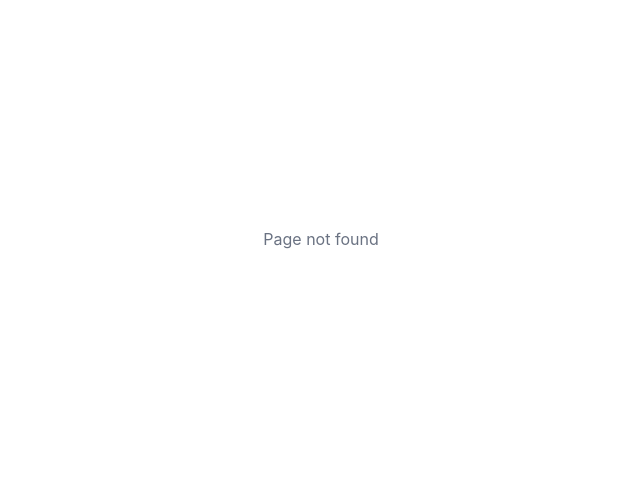
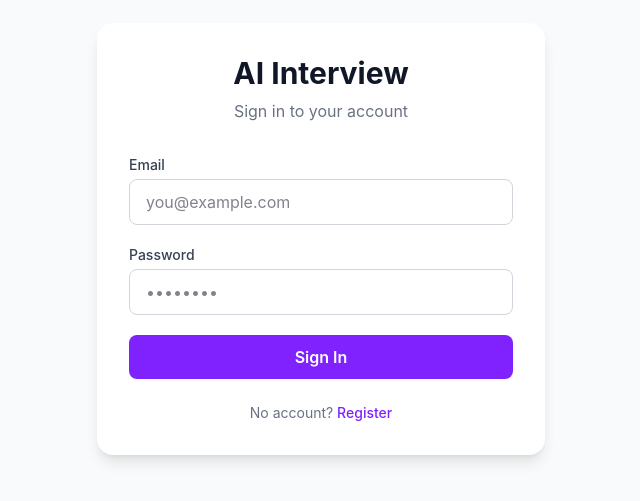
Before and after one commit to Trixxy98/AI-Interview-Simulator, a React (Vite) app in the folder client/: page /login in a window 1280 px wide. Before the commit this address had no page. Shown: the part 161-662 px from the top of the page, without its empty margins (319-959 px from the left). Built offline with nearby package versions, Linux system fonts and the light colour scheme; no server answers.

Commit message:
feat: add frontend auth flow with login, register, and protected routes

```diff
--- a/client/src/App.tsx
+++ b/client/src/App.tsx
@@ -1,18 +1,18 @@
 import { Routes, Route, Navigate } from 'react-router-dom'
+import ProtectedRoute from '@/components/layout/ProtectedRoute'
+import LoginPage from '@/pages/LoginPage'
+import RegisterPage from '@/pages/RegisterPage'
 
 function App() {
   return (
     <Routes>
+      <Route path="/login" element={<LoginPage />} />
+      <Route path="/register" element={<RegisterPage />} />
+      <Route element={<ProtectedRoute />}>
+        <Route path="/dashboard" element={<div className="p-8 text-2xl font-bold">Dashboard — Coming Soon</div>} />
+      </Route>
       <Route path="/" element={<Navigate to="/login" replace />} />
-      {/* Auth routes */}
-      {/* <Route path="/login" element={<LoginPage />} /> */}
-      {/* <Route path="/register" element={<RegisterPage />} /> */}
-      {/* Protected routes */}
-      {/* <Route path="/dashboard" element={<DashboardPage />} /> */}
-      {/* <Route path="/interview/setup" element={<InterviewSetupPage />} /> */}
-      {/* <Route path="/interview/:id" element={<InterviewPage />} /> */}
-      {/* <Route path="/report/:id" element={<ReportPage />} /> */}
-      <Route path="*" element={<div className="flex items-center justify-center min-h-screen text-gray-500">Page not found</div>} />
+      <Route path="*" element={<Navigate to="/login" replace />} />
     </Routes>
   )
 }
--- /dev/null
+++ b/client/src/components/layout/ProtectedRoute.tsx
@@ -0,0 +1,9 @@
+import { Navigate, Outlet } from 'react-router-dom'
+import { useAuthStore } from '@/store/authStore'
+
+const ProtectedRoute = () => {
+  const accessToken = useAuthStore((s) => s.accessToken)
+  return accessToken ? <Outlet /> : <Navigate to="/login" replace />
+}
+
+export default ProtectedRoute
--- /dev/null
+++ b/client/src/hooks/auth/useAxiosPrivate.ts
@@ -0,0 +1,41 @@
+import { useEffect } from 'react'
+import { axiosPrivate } from '@/services/axios'
+import { useAuthStore } from '@/store/authStore'
+import useRefreshToken from './useRefreshToken'
+
+const useAxiosPrivate = () => {
+  const accessToken = useAuthStore((s) => s.accessToken)
+  const refresh = useRefreshToken()
+
+  useEffect(() => {
+    const reqInterceptor = axiosPrivate.interceptors.request.use((config) => {
+      if (!config.headers['Authorization']) {
+        config.headers['Authorization'] = `Bearer ${accessToken}`
+      }
+      return config
+    })
+
+    const resInterceptor = axiosPrivate.interceptors.response.use(
+      (res) => res,
+      async (err) => {
+        const prev = err?.config
+        if (err?.response?.status === 401 && !prev?._retry) {
+          prev._retry = true
+          const newToken = await refresh()
+          prev.headers['Authorization'] = `Bearer ${newToken}`
+          return axiosPrivate(prev)
+        }
+        return Promise.reject(err)
+      }
+    )
+
+    return () => {
+      axiosPrivate.interceptors.request.eject(reqInterceptor)
+      axiosPrivate.interceptors.response.eject(resInterceptor)
+    }
+  }, [accessToken, refresh])
+
+  return axiosPrivate
+}
+
+export default useAxiosPrivate
--- /dev/null
+++ b/client/src/hooks/auth/useLogin.ts
@@ -0,0 +1,22 @@
+import { useMutation } from '@tanstack/react-query'
+import { useNavigate } from 'react-router-dom'
+import { axiosPublic } from '@/services/axios'
+import { useAuthStore } from '@/store/authStore'
+
+const useLogin = () => {
+  const setAuth = useAuthStore((s) => s.setAuth)
+  const navigate = useNavigate()
+
+  return useMutation({
+    mutationFn: async (credentials: { email: string; password: string }) => {
+      const res = await axiosPublic.post('/auth/login', credentials)
+      return res.data
+    },
+    onSuccess: (data) => {
+      setAuth(data.user, data.accessToken)
+      navigate('/dashboard')
+    },
+  })
+}
+
+export default useLogin
--- /dev/null
+++ b/client/src/hooks/auth/useLogout.ts
@@ -0,0 +1,24 @@
+import { useMutation, useQueryClient } from '@tanstack/react-query'
+import { useNavigate } from 'react-router-dom'
+import { useAuthStore } from '@/store/authStore'
+import useAxiosPrivate from './useAxiosPrivate'
+
+const useLogout = () => {
+  const logout = useAuthStore((s) => s.logout)
+  const navigate = useNavigate()
+  const queryClient = useQueryClient()
+  const axiosPrivate = useAxiosPrivate()
+
+  return useMutation({
+    mutationFn: async () => {
+      await axiosPrivate.post('/auth/logout')
+    },
+    onSettled: () => {
+      logout()
+      queryClient.clear()
+      navigate('/login')
+    },
+  })
+}
+
+export default useLogout
--- /dev/null
+++ b/client/src/hooks/auth/useRefreshToken.ts
@@ -0,0 +1,16 @@
+import { axiosPublic } from '@/services/axios'
+import { useAuthStore } from '@/store/authStore'
+
+const useRefreshToken = () => {
+  const setAccessToken = useAuthStore((s) => s.setAccessToken)
+
+  const refresh = async () => {
+    const res = await axiosPublic.post('/auth/refresh')
+    setAccessToken(res.data.accessToken)
+    return res.data.accessToken
+  }
+
+  return refresh
+}
+
+export default useRefreshToken
--- /dev/null
+++ b/client/src/pages/LoginPage.tsx
@@ -0,0 +1,77 @@
+import { useForm } from 'react-hook-form'
+import { zodResolver } from '@hookform/resolvers/zod'
+import { z } from 'zod'
+import { Link } from 'react-router-dom'
+import useLogin from '@/hooks/auth/useLogin'
+
+const schema = z.object({
+  email: z.string().email('Invalid email'),
+  password: z.string().min(1, 'Password is required'),
+})
+
+type FormData = z.infer<typeof schema>
+
+const LoginPage = () => {
+  const { mutate: login, isPending, error } = useLogin()
+  const { register, handleSubmit, formState: { errors } } = useForm<FormData>({
+    resolver: zodResolver(schema),
+  })
+
+  const onSubmit = (data: FormData) => login(data)
+
+  return (
+    <div className="min-h-screen flex items-center justify-center bg-gray-50">
+      <div className="w-full max-w-md bg-white rounded-2xl shadow-lg p-8">
+        <div className="text-center mb-8">
+          <h1 className="text-3xl font-bold text-gray-900">AI Interview</h1>
+          <p className="text-gray-500 mt-2">Sign in to your account</p>
+        </div>
+
+        <form onSubmit={handleSubmit(onSubmit)} className="space-y-5">
+          <div>
+            <label className="block text-sm font-medium text-gray-700 mb-1">Email</label>
+            <input
+              {...register('email')}
+              type="email"
+              placeholder="you@example.com"
+              className="w-full px-4 py-2.5 border border-gray-300 rounded-lg focus:outline-none focus:ring-2 focus:ring-violet-500"
+            />
+            {errors.email && <p className="text-red-500 text-sm mt-1">{errors.email.message}</p>}
+          </div>
+
+          <div>
+            <label className="block text-sm font-medium text-gray-700 mb-1">Password</label>
+            <input
+              {...register('password')}
+              type="password"
+              placeholder="••••••••"
+              className="w-full px-4 py-2.5 border border-gray-300 rounded-lg focus:outline-none focus:ring-2 focus:ring-violet-500"
+            />
+            {errors.password && <p className="text-red-500 text-sm mt-1">{errors.password.message}</p>}
+          </div>
+
+          {error && (
+            <p className="text-red-500 text-sm text-center">Invalid email or password</p>
+          )}
+
+          <button
+            type="submit"
+            disabled={isPending}
+            className="w-full py-2.5 bg-violet-600 text-white font-semibold rounded-lg hover:bg-violet-700 disabled:opacity-50 transition"
+          >
+            {isPending ? 'Signing in...' : 'Sign In'}
+          </button>
+        </form>
+
+        <p className="text-center text-sm text-gray-500 mt-6">
+          No account?{' '}
+          <Link to="/register" className="text-violet-600 font-medium hover:underline">
+            Register
+          </Link>
+        </p>
+      </div>
+    </div>
+  )
+}
+
+export default LoginPage
--- /dev/null
+++ b/client/src/pages/RegisterPage.tsx
@@ -0,0 +1,103 @@
+import { useForm } from 'react-hook-form'
+import { zodResolver } from '@hookform/resolvers/zod'
+import { z } from 'zod'
+import { Link, useNavigate } from 'react-router-dom'
+import { useMutation } from '@tanstack/react-query'
+import { axiosPublic } from '@/services/axios'
+import { useAuthStore } from '@/store/authStore'
+
+const schema = z.object({
+  name: z.string().min(2, 'Name must be at least 2 characters'),
+  email: z.string().email('Invalid email'),
+  password: z.string().min(6, 'Password must be at least 6 characters'),
+})
+
+type FormData = z.infer<typeof schema>
+
+const RegisterPage = () => {
+  const setAuth = useAuthStore((s) => s.setAuth)
+  const navigate = useNavigate()
+
+  const { mutate: registerUser, isPending, error } = useMutation({
+    mutationFn: async (data: FormData) => {
+      const res = await axiosPublic.post('/auth/register', data)
+      return res.data
+    },
+    onSuccess: (data) => {
+      setAuth(data.user, data.accessToken)
+      navigate('/dashboard')
+    },
+  })
+
+  const { register, handleSubmit, formState: { errors } } = useForm<FormData>({
+    resolver: zodResolver(schema),
+  })
+
+  const onSubmit = (data: FormData) => registerUser(data)
+
+  return (
+    <div className="min-h-screen flex items-center justify-center bg-gray-50">
+      <div className="w-full max-w-md bg-white rounded-2xl shadow-lg p-8">
+        <div className="text-center mb-8">
+          <h1 className="text-3xl font-bold text-gray-900">AI Interview</h1>
+          <p className="text-gray-500 mt-2">Create your account</p>
+        </div>
+
+        <form onSubmit={handleSubmit(onSubmit)} className="space-y-5">
+          <div>
+            <label className="block text-sm font-medium text-gray-700 mb-1">Name</label>
+            <input
+              {...register('name')}
+              placeholder="John Doe"
+              className="w-full px-4 py-2.5 border border-gray-300 rounded-lg focus:outline-none focus:ring-2 focus:ring-violet-500"
+            />
+            {errors.name && <p className="text-red-500 text-sm mt-1">{errors.name.message}</p>}
+          </div>
+
+          <div>
+            <label className="block text-sm font-medium text-gray-700 mb-1">Email</label>
+            <input
+              {...register('email')}
+              type="email"
+              placeholder="you@example.com"
+              className="w-full px-4 py-2.5 border border-gray-300 rounded-lg focus:outline-none focus:ring-2 focus:ring-violet-500"
+            />
+            {errors.email && <p className="text-red-500 text-sm mt-1">{errors.email.message}</p>}
+          </div>
+
+          <div>
+            <label className="block text-sm font-medium text-gray-700 mb-1">Password</label>
+            <input
+              {...register('password')}
+              type="password"
+              placeholder="••••••••"
+              className="w-full px-4 py-2.5 border border-gray-300 rounded-lg focus:outline-none focus:ring-2 focus:ring-violet-500"
+            />
+            {errors.password && <p className="text-red-500 text-sm mt-1">{errors.password.message}</p>}
+          </div>
+
+          {error && (
+            <p className="text-red-500 text-sm text-center">Registration failed. Try again.</p>
+          )}
+
+          <button
+            type="submit"
+            disabled={isPending}
+            className="w-full py-2.5 bg-violet-600 text-white font-semibold rounded-lg hover:bg-violet-700 disabled:opacity-50 transition"
+          >
+            {isPending ? 'Creating account...' : 'Create Account'}
+          </button>
+        </form>
+
+        <p className="text-center text-sm text-gray-500 mt-6">
+          Already have an account?{' '}
+          <Link to="/login" className="text-violet-600 font-medium hover:underline">
+            Sign in
+          </Link>
+        </p>
+      </div>
+    </div>
+  )
+}
+
+export default RegisterPage
```
